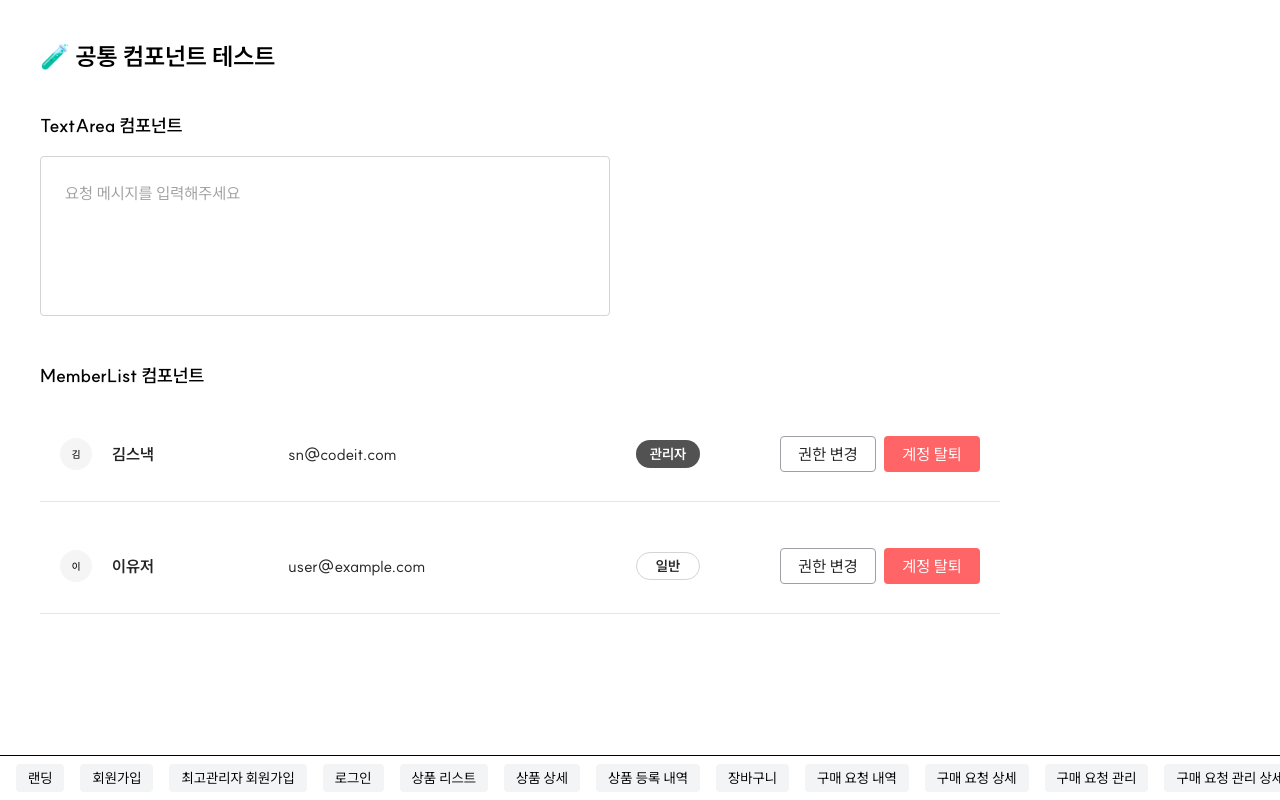
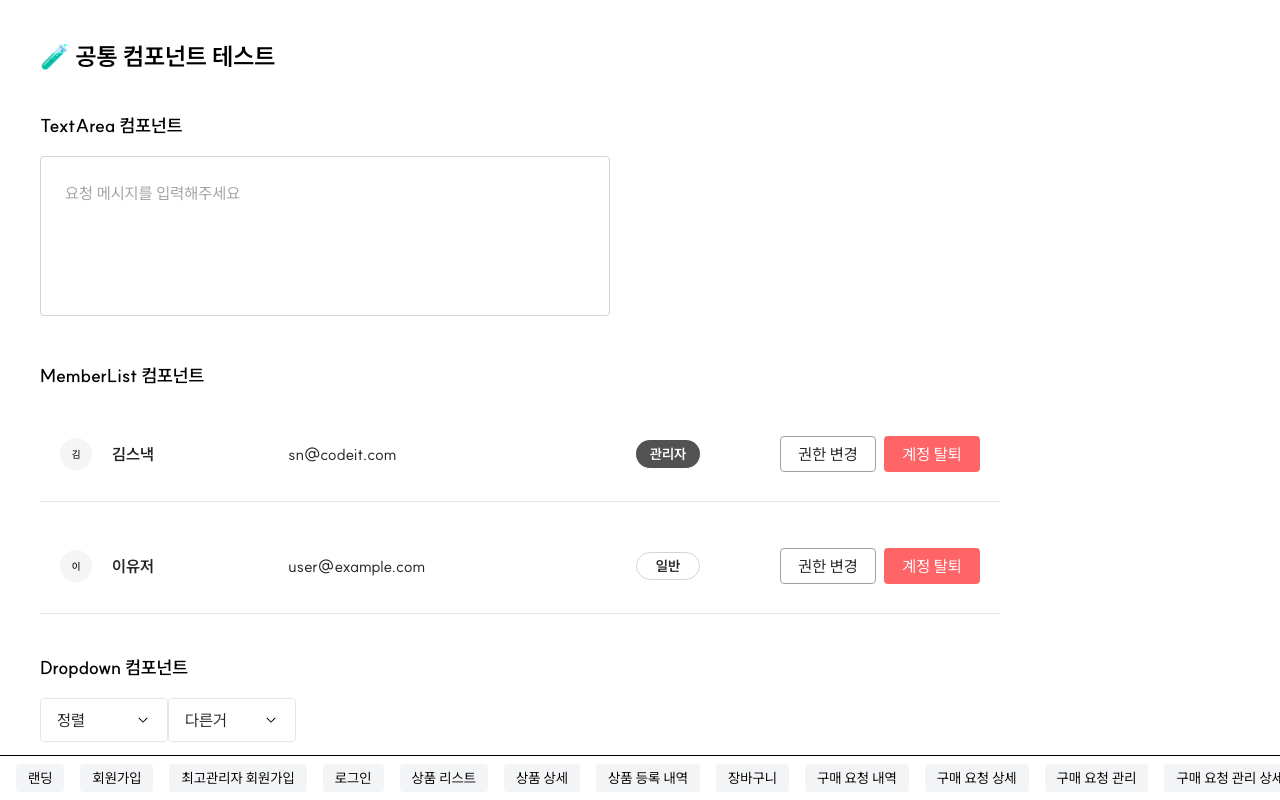
Before and after one commit to xdnjs7/6-Snack-FE-release, a Next.js app: page /components-preview in a window 1280 px wide. Built offline with nearby package versions, Linux system fonts and the light colour scheme.

Commit message:
feat:드롭다운 공통컴포넌트 구현

```diff
--- a/src/app/(preview)/components-preview/page.tsx
+++ b/src/app/(preview)/components-preview/page.tsx
@@ -6,11 +6,14 @@
 import { useState } from "react";
 import TextArea from "@/components/common/TextArea";
 import MemberList from "@/components/common/MemberList";
+import Dropdown from "@/components/common/DropDown";
 import { TMemberItem } from "@/types/meberList.types";
 
 export default function ComponentsPreviewPage() {
   const [requestMessage, setRequestMessage] = useState("");
-  const [adminMessage, setAdminMessage] = useState("");
+  const [categoryOption, setCategoryOption] = useState("다른거");
+
+  const categoryOptions = ["음료", "과자", "아이스크림", "도시락", "라면", "사탕", "초콜릿", "떡볶이", "비빔밥"];
 
   const [members, setMembers] = useState<TMemberItem[]>([
     {
@@ -31,6 +34,8 @@ export default function ComponentsPreviewPage() {
     setMembers((prev) => prev.filter((member) => member.id !== id));
   };
 
+  const [sort, setSort] = useState("");
+
   return (
     <div className="p-10 space-y-10 bg-white min-h-screen">
       <h1 className="text-2xl font-bold">🧪 공통 컴포넌트 테스트</h1>
@@ -50,6 +55,12 @@ export default function ComponentsPreviewPage() {
           <MemberList key={member.id} {...member} onDeleteUser={handleDeleteUser} />
         ))}
       </div>
+
+      <div className="space-y-4">
+        <h2 className="text-lg font-semibold">Dropdown 컴포넌트</h2>
+        <Dropdown value={sort} onChange={setSort} />
+        <Dropdown value={categoryOption} onChange={setCategoryOption} options={categoryOptions} />
+      </div>
     </div>
   );
 }
--- /dev/null
+++ b/src/components/common/DropDown.tsx
@@ -0,0 +1,65 @@
+"use client";
+
+import { useState } from "react";
+import Image from "next/image";
+
+import ChevronUpIcon from "@/assets/icons/ic_chevron_up.svg";
+import ChevronDownIcon from "@/assets/icons/ic_chevron_down.svg";
+
+type TDropdownProps = {
+  options?: string[];
+  value: string;
+  onChange: (value: string) => void;
+};
+
+const defaultOptions = ["최신순", "판매순", "낮은 가격순", "높은 가격순", "높은 할인순"];
+
+const Dropdown = ({ options = [], value, onChange }: TDropdownProps) => {
+  const [isOpen, setIsOpen] = useState(false);
+
+  const handleSelect = (option: string) => {
+    onChange(option);
+    setIsOpen(false);
+  };
+
+  const menuOptions = (options.length > 0 ? options : defaultOptions).filter((option) => option !== value);
+
+  return (
+    <div className="relative inline-block w-32">
+      {/* 드롭다운 버튼 */}
+      <div
+        className={`h-11 px-4 py-2.5 bg-white border border-neutral-200 ${
+          isOpen ? "border-b-0 rounded-t" : "rounded"
+        } flex justify-between items-center cursor-pointer`}
+        onClick={() => setIsOpen((prev) => !prev)}
+      >
+        <div className="text-neutral-800 text-base font-normal whitespace-nowrap">{value ? value : "정렬"}</div>
+        <div className="w-4 h-4 relative">
+          <Image
+            src={isOpen ? ChevronUpIcon : ChevronDownIcon}
+            alt="드롭다운 아이콘"
+            fill
+            style={{ objectFit: "contain" }}
+          />
+        </div>
+      </div>
+
+      {/* 드롭다운 메뉴 */}
+      {isOpen && (
+        <div className="absolute w-full z-10 bg-white border border-neutral-200 border-t-0 rounded-b max-h-[300px] overflow-y-auto">
+          {menuOptions.map((option) => (
+            <div
+              key={option}
+              onClick={() => handleSelect(option)}
+              className="h-12 pl-4 pr-5 py-2 hover:bg-neutral-100 cursor-pointer text-neutral-800 text-base font-normal flex items-center whitespace-nowrap"
+            >
+              {option}
+            </div>
+          ))}
+        </div>
+      )}
+    </div>
+  );
+};
+
+export default Dropdown;
```
